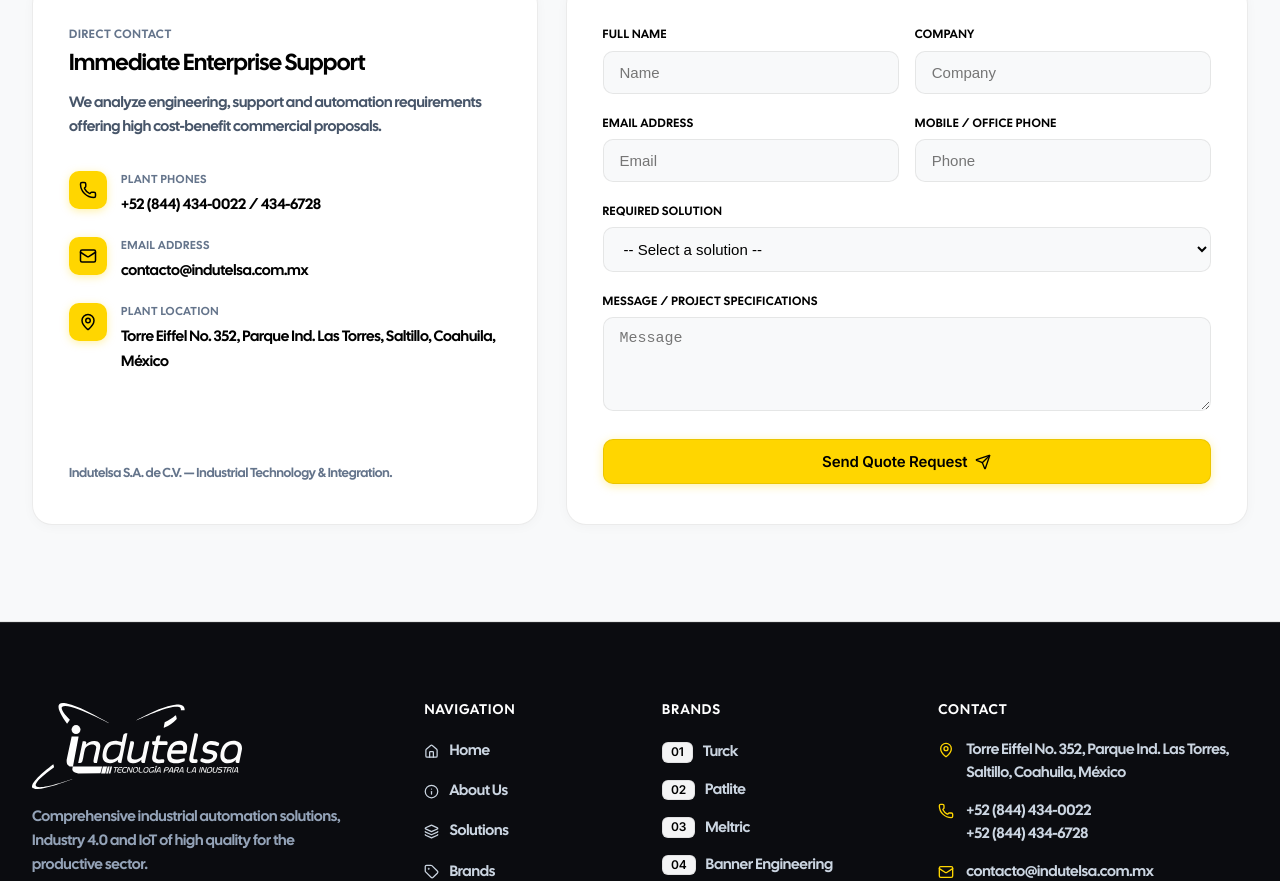
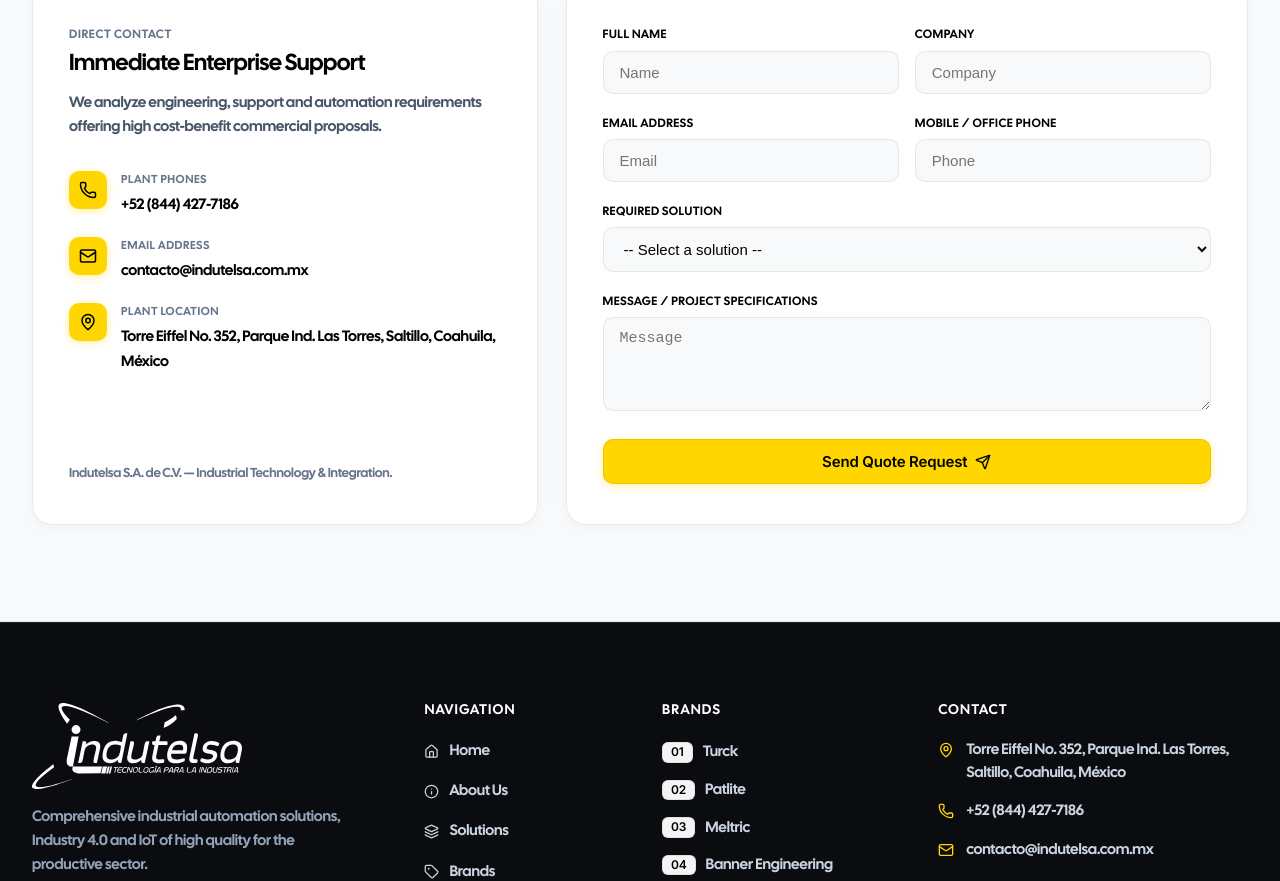
Before and after one commit to lunavalos/indutelsa.com.mx, a Next.js app: page /en in a window 1280 px wide. Shown: the part 4237-5118 px from the top of the page. Built offline with nearby package versions, Linux system fonts and the light colour scheme.

Commit message:
fixing phone numbers

```diff
--- a/src/components/layout/Footer/Footer.tsx
+++ b/src/components/layout/Footer/Footer.tsx
@@ -116,9 +116,7 @@
               <li className={styles.contactItem}>
                 <Phone size={16} className={styles.contactIcon} />
                 <div>
-                  <a href="tel:+528444340022">+52 (844) 434-0022</a>
-                  <br />
-                  <a href="tel:+528444346728">+52 (844) 434-6728</a>
+                  <a href="tel:+528444277186">+52 (844) 427-7186</a>
                 </div>
               </li>
               <li className={styles.contactItem}>
--- a/src/components/sections/Contact/Contact.tsx
+++ b/src/components/sections/Contact/Contact.tsx
@@ -55,7 +55,7 @@
                 <div>
                   <span className={styles.infoLabel}>{dict.contact.phoneLabel}</span>
                   <strong className={styles.infoVal}>
-                    <a href="tel:+528444340022">+52 (844) 434-0022</a> / <a href="tel:+528444346728">434-6728</a>
+                    <a href="tel:+528444277186">+52 (844) 427-7186</a>
                   </strong>
                 </div>
               </div>
```
